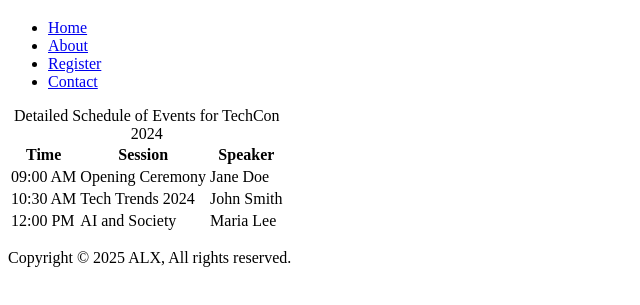
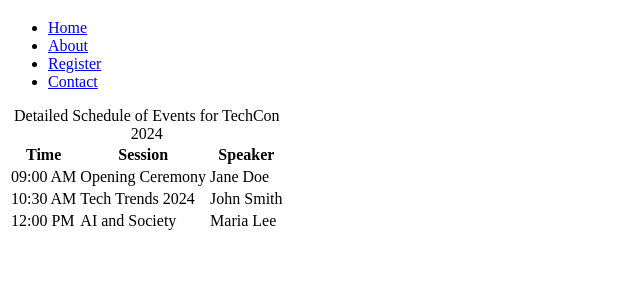
Before and after one commit to Paakwesi2-3/TechCon_HTML, a plain HTML site: page techcon_website/schedule.html in a window 1280 px wide. Shown: the part 61-366 px from the top of the page, without its empty margins (0-640 px from the left). Drawn offline with Linux system fonts and the light colour scheme.

```diff
--- a/techcon_website/schedule.html
+++ b/techcon_website/schedule.html
@@ -46,10 +46,5 @@
         </tr>
       </tbody>
     </table>
-  </main>
-
-  <footer>
-    <p>Copyright © 2025 ALX, All rights reserved.</p>
-  </footer>
 </body>
 </html>
```
